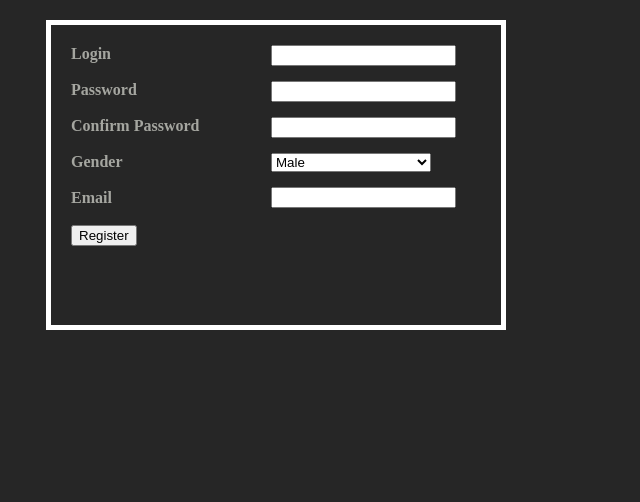
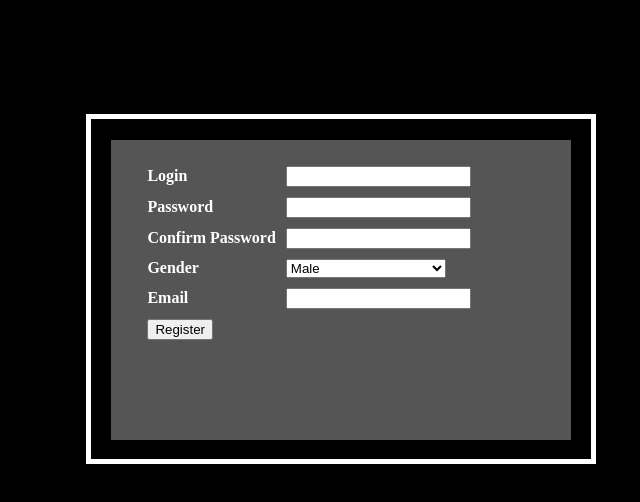
Before and after one commit to miguelybera/Form-Validation, a plain HTML site: page index.html in a window 1280 px wide. Shown: the whole page, without its empty margins (364-1004 px from the left). Drawn offline with Linux system fonts and the light colour scheme.

Commit message:
second commit

```diff
--- a/form.css
+++ b/form.css
@@ -1,43 +1,33 @@
 body{
-    background-color: #262626;
+    background-color: black;
 }
-.FORM2{
-    width: 450px;
-    height: 300px;
-    margin: 20px auto;
-
-    margin: 20px auto;
-    align-self: center;
+.container{
+    width: 500px;
+    height: 340px;
     border: 5px solid white;
-
-    }
-.first{
-width: 200px;
-height: 230px;
-margin: 20px auto;
-
-margin: 20px auto;
-float: left;
-margin-left: 20px;
+    margin-left: 35%;
+    margin-top: 9%;
 
 }
+.container2{
 
-.second{
-    width: 200px;
-    height: 230px;
-    margin: 20px auto;
+    width: 460px;
+    height: 300px;
+    border: 5px solid black;
+    background-color:  #555555;
+    margin-left: 15px;
+    margin-top: 16px;
+}
+table{
+    margin-left: 30px;
+    margin-top: 10px;
+    color: white;
+}
 
-    margin: 20px auto;
-    float: left;
-    }
-    input {
-        margin-bottom: 15px; }
+.container3{
+    width: 250px;
+    height: 70px;
+  margin-left: 30px;
+  color: white;
 
-        select {
-            margin-bottom: 15px;
-         }
-    label{
-        color: #a5a6a0;
-
-
-    }
+}
--- a/form.js
+++ b/form.js
@@ -1,35 +1,65 @@
-function check() {
-    var inputVal = document.getElementById("LoginUserName");
-    var inputVal1 = document.getElementById("Pword");
-    var inputVal2 = document.getElementById("CPword");
-    var inputVal3 = document.getElementById("Email");
 
-    if (inputVal.value == "") {
-        inputVal.style.backgroundColor = "Red";
-    }
-    else{
-        inputVal.style.backgroundColor = "";
-    }
+function checkpass(){
+var PLength = document.getElementById("Pword").value.length
+if(PLength>6){
+    document.getElementById("LengthChecker").innerHTML="Strong"
+}else{
+    document.getElementById("LengthChecker").innerHTML="Weak"
+}
+}
 
-    if (inputVal1.value == ""||inputVal1.value!=inputVal2.value) {
-        inputVal1.style.backgroundColor = "Red";
-    }else if (inputVal1.value==inputVal2.value) {
-        inputVal1.style.backgroundColor = "Green";}
-    else{
-        inputVal1.style.backgroundColor = "";
-    }if (inputVal2.value == ""||inputVal1.value!=inputVal2.value) {
-        inputVal2.style.backgroundColor = "Red";
-    }
-    else if (inputVal1.value==inputVal2.value) {
-        inputVal2.style.backgroundColor = "Green";
-    }
-    else{
-        inputVal2.style.backgroundColor = "";
-    }
-    if (inputVal3.value == "") {
-        inputVal3.style.backgroundColor = "Red";
-    }
-    else{
-        inputVal3.style.backgroundColor = "";
+function username(){
+
+if(document.getElementById("LoginUserName").value==""){
+    document.getElementById("LoginUserName").style.backgroundColor="Red";
+    document.getElementById("validation").innerHTML="Please Input UserName <br>";
+
+
+}else{
+    document.getElementById("LoginUserName").style.backgroundColor="Green";
+    document.getElementById("validation").innerHTML="";
+}
+}
+function passcode(){
+    if(document.getElementById("Pword").value==""){
+        document.getElementById("Pword").style.backgroundColor="Red";
+        document.getElementById("validation").innerHTML+="Please Input Password <br>";
+
+
+}else{
+    document.getElementById("Pword").style.backgroundColor="Green";
+    document.getElementById("validation").innerHTML+="";
+
+}
+}
+function Cpasscode(){
+    if (document.getElementById("CPword").value==""||document.getElementById("CPword").value!=document.getElementById("Pword").value){
+        document.getElementById("CPword").style.backgroundColor="Red";
+        document.getElementById("validation").innerHTML+="Passwords are not the same <br>";
+
+    }else{
+        document.getElementById("CPword").style.backgroundColor="Green";
+        document.getElementById("validation").innerHTML+="";
     }
 }
+function validateEmail(){
+    var mailformat = /^\w+([\.-]?\w+)*@\w+([\.-]?\w+)*(\.\w{2,3})+$/;
+    if (document.getElementById("Email").value.match(mailformat)){
+    document.getElementById("Email").style.backgroundColor="Green";
+    document.getElementById("validation").innerHTML+="";
+}else{
+    document.getElementById("Email").style.backgroundColor="Red";
+    document.getElementById("validation").innerHTML+="Mail is wrong";
+
+}
+}
+
+
+function check(){
+username();
+passcode();
+Cpasscode();
+validateEmail();
+
+
+}
--- a/index.html
+++ b/index.html
@@ -1,60 +1,58 @@
 <!DOCTYPE html>
 <html lang="en">
-
+    <link href="form.css" rel="stylesheet" type="text/css" />
+    <script src="form.js"></script>
 <head>
     <meta charset="UTF-8">
     <meta name="viewport" content="width=device-width, initial-scale=1.0">
     <title></title>
 </head>
-<link rel="stylesheet" href="form.css">
-<script src="form.js"></script>
 <body>
-  <div class="FORM2">
-    <div class="first">
-      <label for="Login"><b>Login </b></label>
-      <br>
-      <br>
-      <label for="Password"><b>Password </b></label>
-      <br>
-      <br>
-      <label for="Confirm Password"><b>Confirm Password </b></label>
-      <br>
-      <br>
-      <label for="Gender"><b>Gender </b></label>
-      <br>
-      <br>
-      <label for="Email"><b>Email </b></label>
-      <br>
-      <br>
-      <input type="button" value="Register" onclick="check()">
-</div>
-<div class="second">
-  <input type="text" name="LoginUser" id="LoginUserName" required>
-  <br>
+    <div class="container">
 
-  <input type="password" name="pass" id="Pword" required>
-  <br>
+        <div class="container2">
+            <form>
+            <table cellpadding="4">
+                <tr>
+                    <th></th>
+                    <th></th>
+                    <th></th>
+                </tr>
+                <tr>
+                    <td><label for="Login"><b>Login </b></label></td>
+                    <td><input type="text" name="LoginUser" id="LoginUserName" required> </td>
 
-  <input type="password" name="Cpass" id="CPword" required>
-  <br>
+                </tr>
+                <tr>
+                  <td><label for="Password"><b>Password </b></label></td>
+                  <td><input type="password" name="pass" id="Pword" oninput="checkpass()" required> </td>
+                  <td><label id="LengthChecker"></p></td>
+                </tr>
+                <tr>
+                    <td><label for="Confirm Password"><b>Confirm Password </b></label></td>
+                    <td><input type="password" name="Cpass" id="CPword" required></td>
+                </tr>
+                <tr>
+                    <td><label for="Gender"><b>Gender </b></label></td>
+                    <td><select id="Gender" style="min-width:160px;"="Gender" required>
+                        <option value="Male">Male</option>
+                        <option value="Female">Female</option></td>
+                </tr>
+                <tr>
+                    <td><label for="Email"><b>Email </b></label></td>
+                    <td><input type="text" name="Email" id="Email" required> </td>
+                </tr>
+                <tr>
+                    <td><input type="submit" value="Register" onclick="check()"></td>
+                </tr>
+            </form>
+            </table>
+            <div class="container3">
+                <p id="validation"></p>
+            </div>
+        </div>
 
-  <select id="Gender" style="min-width:160px;"="Gender" required>
-    <option value="Male">Male</option>
-    <option value="Female">Female</option>
-    <br>
-  </select>
-
-    <br>
-  <input type="text" name="Email" id="Email" required>
-</div>
-
-
-
-</div>
-
-
-
-
+    </div>
 
 </body>
 </html>
```
